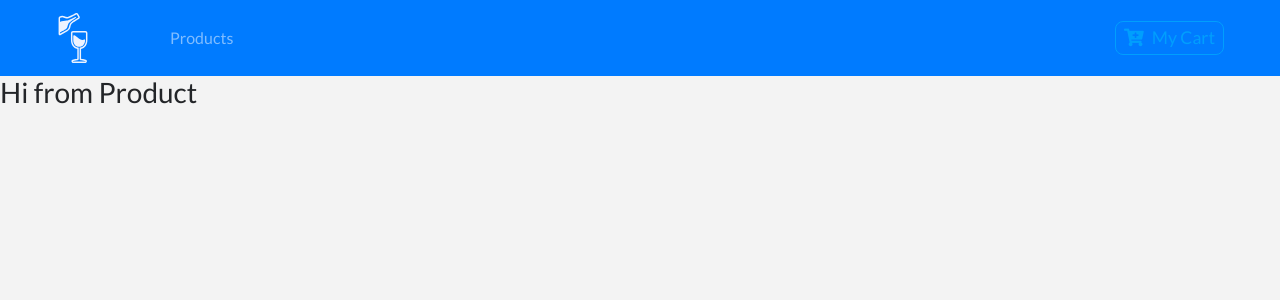
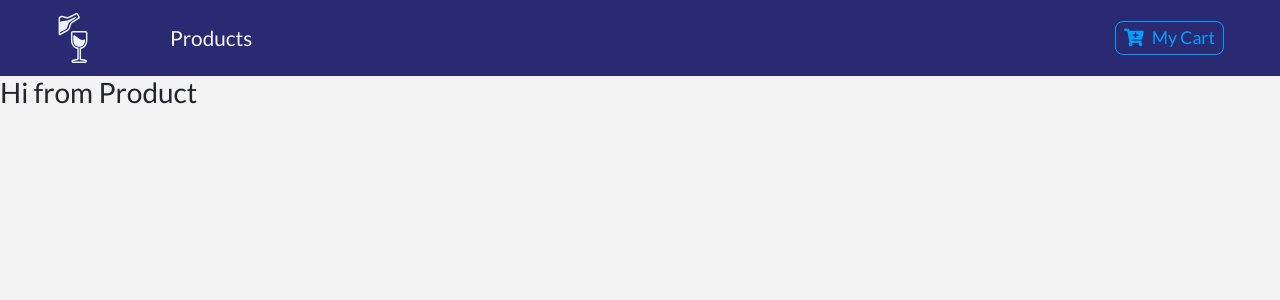
Before and after one commit to lesore0789/react-wine-store, a React (Create React App) app: page / in a window 1280 px wide. Shown: the top 300 px of the page. Built offline with nearby package versions, Linux system fonts and the light colour scheme; a web font is replaced by a local one.

Commit message:
Style the nav wrapper

```diff
--- a/src/components/Navbar.js
+++ b/src/components/Navbar.js
@@ -7,7 +7,7 @@
 export default class Navbar extends Component {
     render() {
         return (
-            <nav className="navbar navbar-expand-sm bg-primary navbar-dark px-sm-5">
+            <NavWrapper className="navbar navbar-expand-sm bg-primary navbar-dark px-sm-5">
                 <Link to='/'>
                 <img src={logo} alt="store" className="navbar-brand" />
                 </Link>
@@ -26,7 +26,15 @@
                         my cart
                     </ButtonContainer>
                 </Link>
-            </nav>
+            </NavWrapper>
         )
     }
 }
+
+const NavWrapper = styled.nav`
+background: var(--mainBlue) !important;
+.nav-link{
+    color: var(--mainWhite)!important;
+    font-size: 1.3rem;
+}
+`
```
